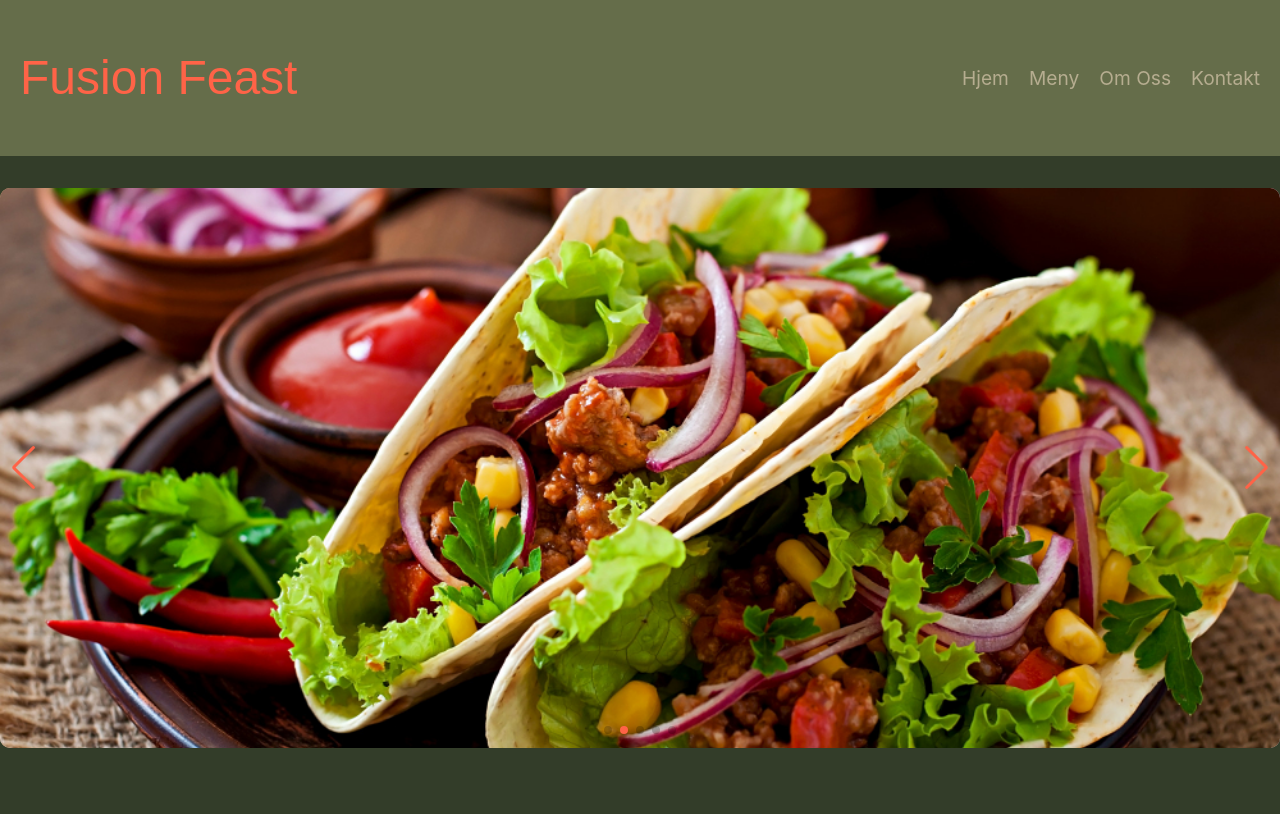
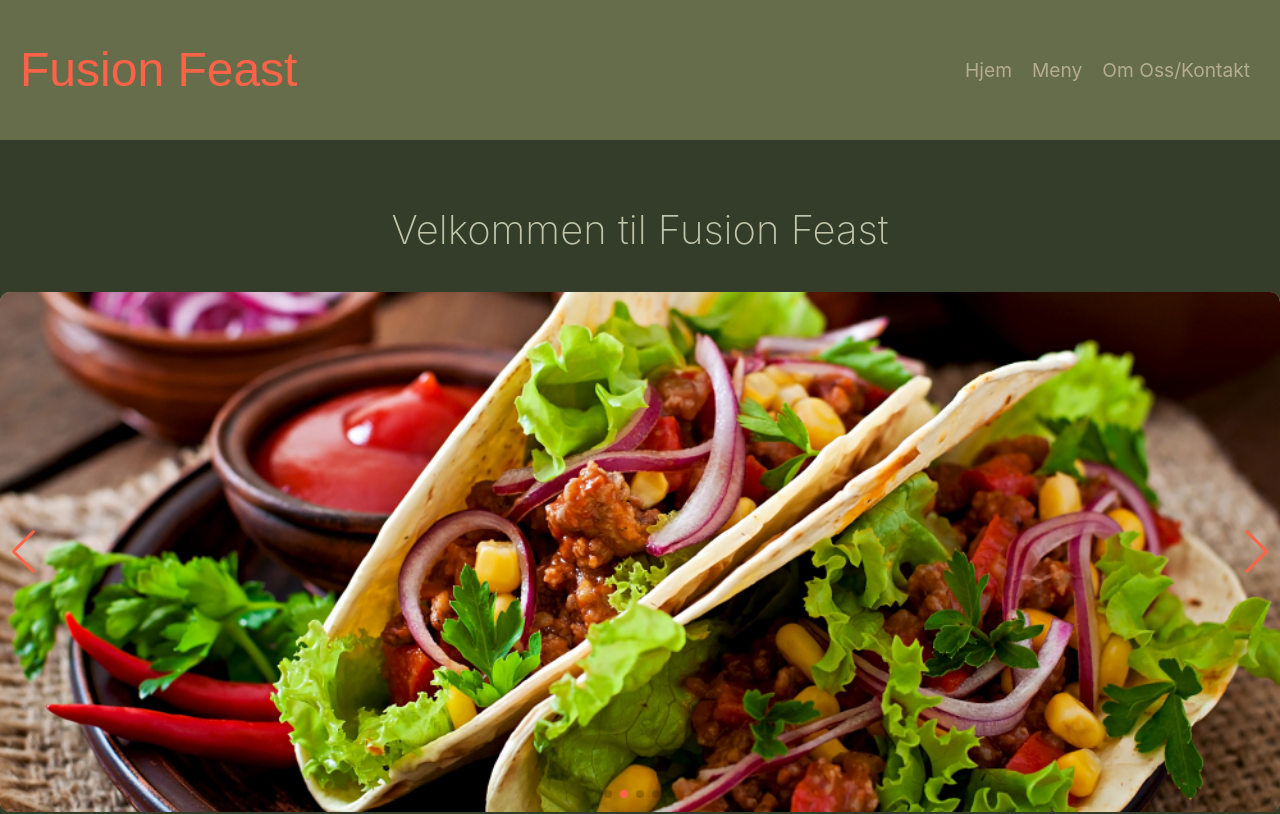
Before and after one commit to CaliforNya/meny-oppgave, a React (Vite) app: page / in a window 1280 px wide. Shown: the top 814 px of the page. Built offline with nearby package versions, Linux system fonts and the light colour scheme; a web font is replaced by a local one.

Commit message:
final commit

```diff
--- a/src/App.jsx
+++ b/src/App.jsx
@@ -1,9 +1,9 @@
+import Header from "./components/Header.jsx";
 import List from "./components/List.jsx";
-import Header from "./components/Header.jsx";
 import Footer from "./components/Footer.jsx";
 import Photos from "./components/Photos.jsx";
 
-import "./App.css";
+import styles from "./App.module.css";
 
 const images = [
   "./img/bolognese.jpg",
@@ -18,12 +18,18 @@ function App() {
     <>
       <Header />
 
-      <div className="flex justify-center items-center min-h-screen bg-gray-900">
+      <div id="home" className={styles.section}>
         <Photos images={images} />
       </div>
 
-      <List />
-      <Footer />
+      <div id="menu" className={styles.section}>
+        <List />
+      </div>
+
+      <div id="about" className={styles.section}>
+        <Footer />
+      </div>
+
     </>
   );
 }
--- /dev/null
+++ b/src/App.module.css
@@ -0,0 +1,12 @@
+html {
+    scroll-behavior: smooth;
+}
+
+
+
+.section {
+    min-height: 100vh;
+    padding-top: 200px;
+
+
+}
--- a/src/components/Header.jsx
+++ b/src/components/Header.jsx
@@ -15,11 +15,9 @@ const Header = () => {
             <a href="#menu">Meny</a>
           </li>
           <li>
-            <a href="#about">Om Oss</a>
+            <a href="#about">Om Oss/Kontakt</a>
           </li>
-          <li>
-            <a href="#contact">Kontakt</a>
-          </li>
+
         </ul>
       </nav>
     </header>
--- a/src/components/Header.module.css
+++ b/src/components/Header.module.css
@@ -22,13 +22,19 @@
     padding: 10px 20px;
     color: #B6AD90;
     margin: 0;
+    position: fixed;
+    width: 100%;
+    height: 120px;
+    z-index: 1000;
+    top: 0;
+    padding-right: 50px;
 }
 
 
 .nav ul {
     list-style: none;
     margin: 0;
-    padding: 0;
+    padding-right: 50px;
     display: flex;
     align-items: center;
 
--- a/src/components/Photos.jsx
+++ b/src/components/Photos.jsx
@@ -9,6 +9,8 @@ import styles from "./Photos.module.css";
 
 const Photos = ({ images }) => {
   return (
+    <>
+      <h1> Velkommen til Fusion Feast</h1>
       <div className={styles.photoContainer}>
         <Swiper
           modules={[EffectFade, Navigation, Pagination, Autoplay]}
@@ -24,12 +26,17 @@ const Photos = ({ images }) => {
           {images.map((img, index) => (
             <SwiperSlide key={index} className={styles.swiperSlide}>
               <div className={styles.imageContainer}>
-              <img src={img} alt={`Slide ${index}`} className={styles.image} />
+                <img
+                  src={img}
+                  alt={`Slide ${index}`}
+                  className={styles.image}
+                />
               </div>
             </SwiperSlide>
           ))}
         </Swiper>
       </div>
+    </>
   );
 };
 
--- a/src/components/Photos.module.css
+++ b/src/components/Photos.module.css
@@ -2,7 +2,9 @@
     --swiper-theme-color: hsl(9, 100%, 64%)
 }
 
-
+h1 {
+    margin: 0 auto;
+}
 
 .photoContainer {
     display: flex;
@@ -27,7 +29,7 @@
 
 .imageContainer {
     width: 100vw;
-    height: 70vh;
+    height: 65vh;
     display: flex;
     justify-content: center;
     align-items: center;
```
Also changed, not shown: src/App.css (deleted). Lines whose indentation alone changed are shown as unchanged.
